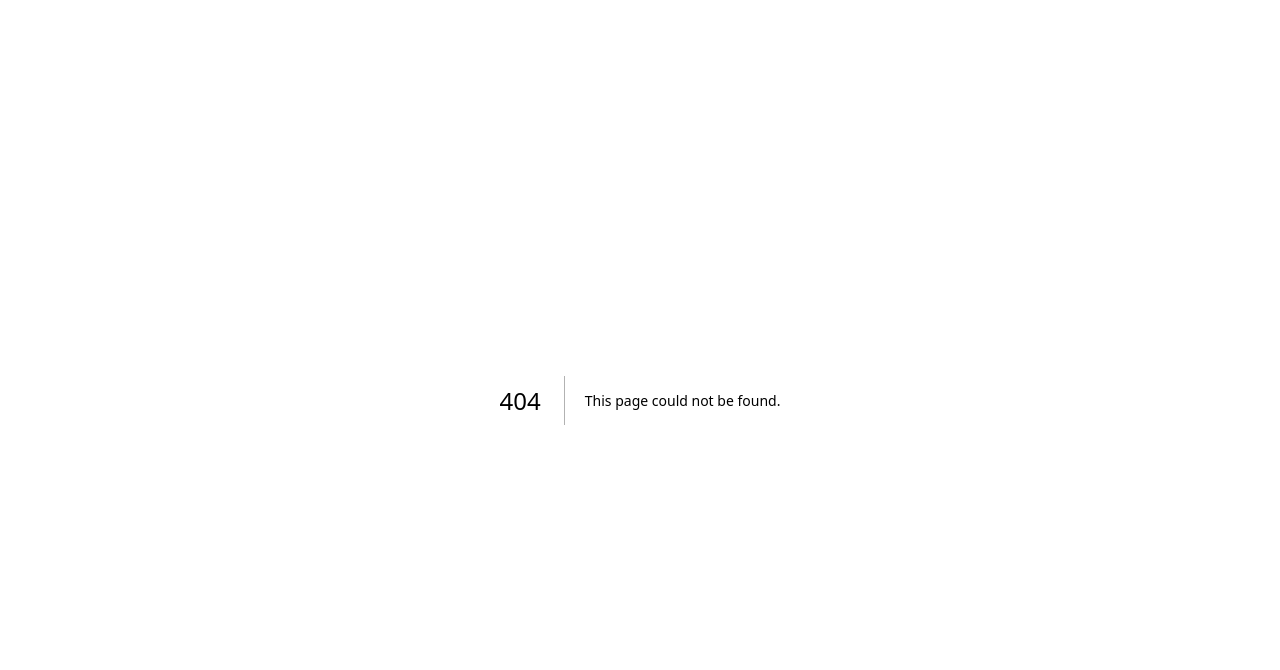
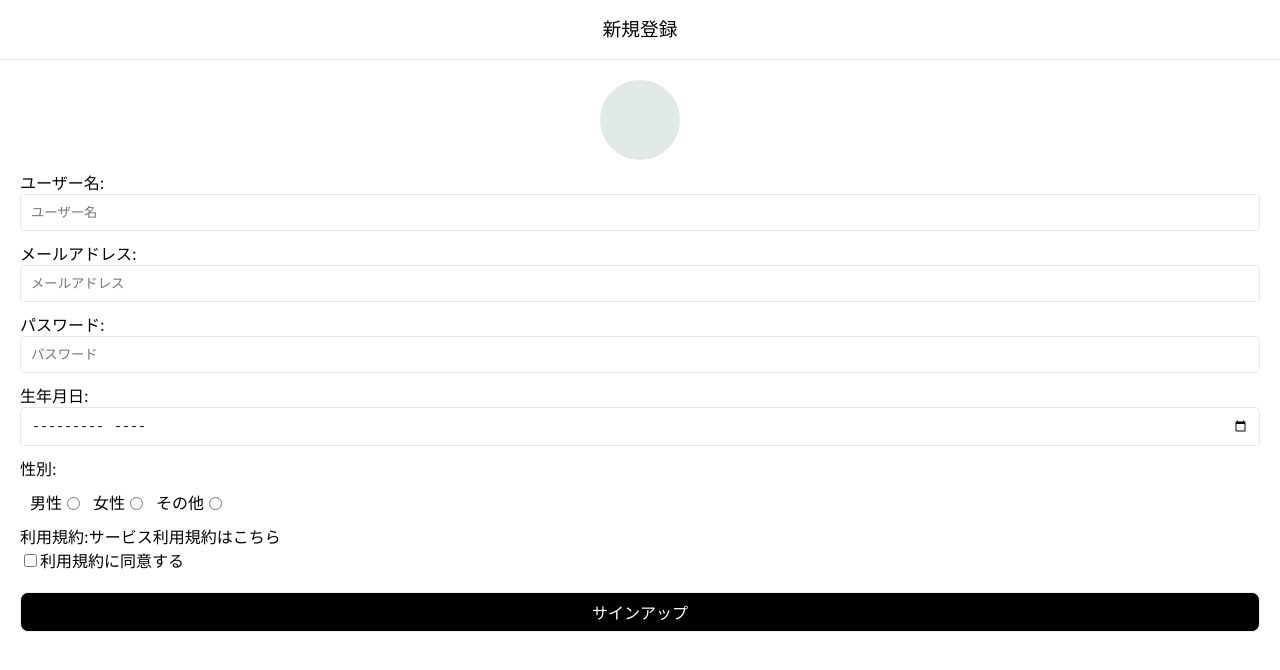
Before and after one commit to okamonster/CordingTest, a Next.js app: page /signup in a window 1280 px wide. Before the commit this address had no page. Shown: the top 670 px of the page. Built offline with nearby package versions, Linux system fonts and the light colour scheme.

Commit message:
feature:サインアップページのレイアウトを決定

```diff
--- /dev/null
+++ b/components/pages/SignUpPage.tsx
@@ -0,0 +1,128 @@
+import styled from "@emotion/styled";
+import Link from "next/link";
+import {} from "react-icons/fa";
+
+export const SignUpPage = () => {
+  return (
+    <>
+      <SHeader>
+        <h3>新規登録</h3>
+      </SHeader>
+      <SInputForm>
+        <SCircleAvater></SCircleAvater>
+        <SInputOption>
+          <label>ユーザー名:</label>
+          <SInput type="text" placeholder="ユーザー名" />
+        </SInputOption>
+        <SInputOption>
+          <label>メールアドレス:</label>
+          <SInput type="email" placeholder="メールアドレス" />
+        </SInputOption>
+        <SInputOption>
+          <label>パスワード:</label>
+          <SInput type="password" placeholder="パスワード" />
+        </SInputOption>
+        <SInputOption>
+          <label>生年月日:</label>
+          <SInput type="month" placeholder="生年月日" />
+        </SInputOption>
+        <SInputOption>
+          <label>性別:</label>
+          <SSexualityOption>
+            <SSexualitySelecter>
+              <label>男性</label>
+              <input type="radio" name="sex" value="男性" />
+            </SSexualitySelecter>
+            <SSexualitySelecter>
+              <label>女性</label>
+              <input type="radio" name="sex" value="女性" />
+            </SSexualitySelecter>
+            <SSexualitySelecter>
+              <label>その他</label>
+              <input type="radio" name="sex" value="その他" />
+            </SSexualitySelecter>
+          </SSexualityOption>
+        </SInputOption>
+        <SInputOption>
+          <label>利用規約:</label>
+          <Link
+            href={
+              "https://menherasenpai.notion.site/457df49475494671807673a0a3346451"
+            }
+          >
+            サービス利用規約はこちら
+          </Link>
+          <div>
+            <input type="checkbox" />
+            <label>利用規約に同意する</label>
+          </div>
+        </SInputOption>
+        <Button type="submit">サインアップ</Button>
+      </SInputForm>
+    </>
+  );
+};
+
+const SHeader = styled.header`
+  height: 60px;
+  width: 100%;
+  text-align: center;
+  border-bottom: 1px solid #e0e8e8;
+  h3 {
+    line-height: 60px;
+    margin: 0;
+    font-weight: normal;
+  }
+`;
+
+const SInputForm = styled.form`
+  padding: 20px;
+  display: flex;
+  flex-flow: column;
+`;
+
+const SCircleAvater = styled.div`
+  height: 80px;
+  width: 80px;
+  margin: auto;
+  border-radius: 50%;
+  background-color: #e0e8e8;
+`;
+
+const SInputOption = styled.div`
+  margin-top: 10px;
+`;
+
+const SInput = styled.input`
+  border: solid 1px #e0e8e8;
+  width: 100%;
+  padding: 10px;
+  border-radius: 5px;
+`;
+
+const SSexualitySelecter = styled.div`
+  display: flex;
+  margin-left: 10px;
+`;
+
+const SSexualityOption = styled.div`
+  margin-top: 10px;
+  display: flex;
+`;
+
+const Button = styled.button`
+  margin: 20px auto;
+  width: 100%;
+  height: 40px;
+  border-radius: 8px;
+  border: solid 1px #f0f0f0;
+  color: #fff;
+  background-color: #000;
+  font-size: 16px;
+  :hover {
+    cursor: pointer;
+    color: #000;
+    border: solid 1px #000;
+    background-color: #fff;
+  }
+`;
--- a/package.json
+++ b/package.json
@@ -19,6 +19,7 @@
     "next": "13.0.6",
     "react": "18.2.0",
     "react-dom": "18.2.0",
+    "react-icons": "^4.7.1",
     "typescript": "4.9.4"
   }
 }
--- /dev/null
+++ b/pages/signup/index.tsx
@@ -0,0 +1,5 @@
+import { SignUpPage } from "../../components/pages/SignUpPage";
+
+export default function SignUp() {
+  return <SignUpPage />;
+}
```
Also changed, not shown: pages/index.tsx (+6 -6 lines), 1 other file (tests, documents, lock files or other folders).
